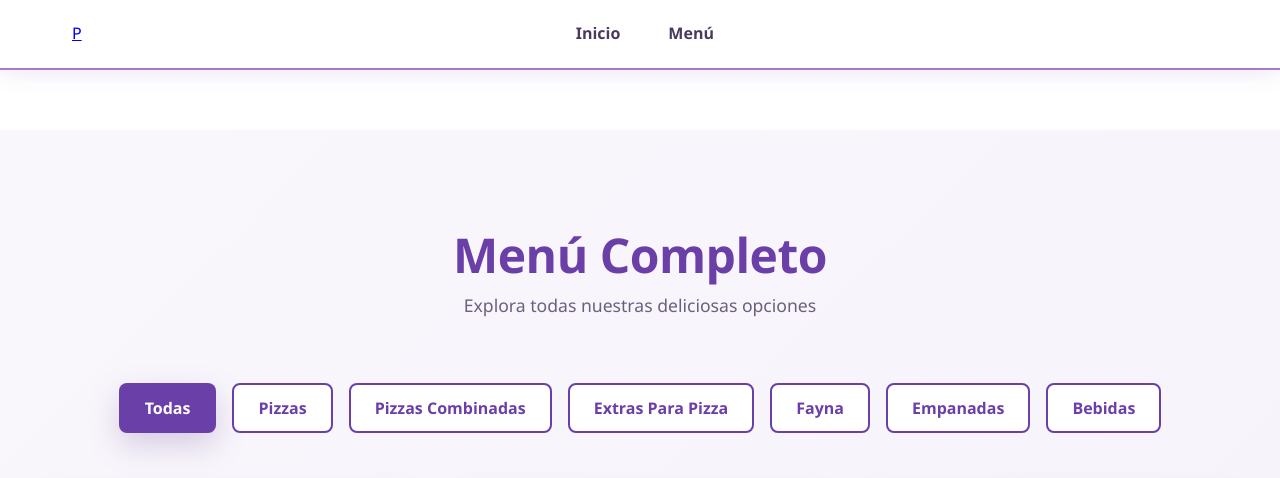
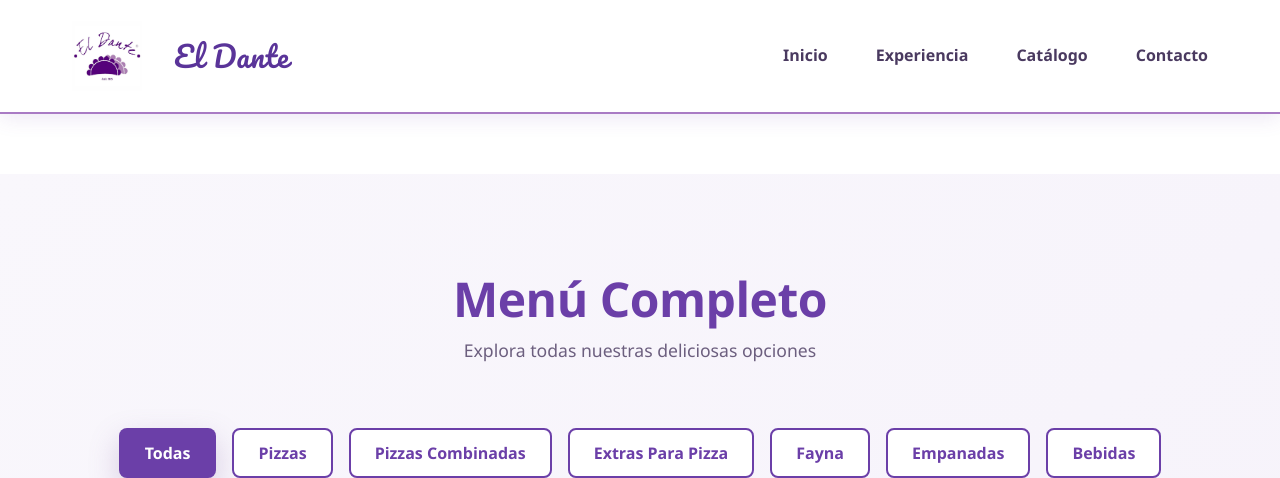
Before and after one commit to QuiteShyyy/El-D-Landing, a website: page menu.html in a window 1280 px wide. Shown: the top 478 px of the page. Drawn offline with Linux system fonts and the light colour scheme.

Commit message:
Fix all image paths and update navbar in menu.html
- Updated hero section images: IMG_9007.jpg  pepperoni_gd.jpg, IMG_9011.jpg  fugazza_gd.jpg
- Updated about section image: IMG_9069.jpg  humita.jpg
- Updated experience section image: IMG_9031.jpg  pollo.jpg
- Updated menu section image: IMG_9078.jpg  roquefort.jpg
- Fixed experience.html images: IMG_9113.jpg  humita.jpg, IMG_9103.jpg  jamonymorron_gd.jpg, IMG_9114.jpg  faina_rellena.jpg
- Fixed menu.html navbar to match other pages with proper logo and navigation links
- All image references now point to existing JPG files

```diff
--- a/menu.html
+++ b/menu.html
@@ -15,22 +15,21 @@
     <!-- Navbar -->
     <nav class="navbar">
         <div class="navbar__container">
-            <div class="navbar__logo">
-                <a href="index.html">P</a>
-            </div>
-            <ul class="navbar__menu">
-                <li class="navbar__item">
-                    <a href="index.html#home" class="navbar__link">Inicio</a>
-                </li>
-                <li class="navbar__item">
-                    <a href="menu.html" class="navbar__link active">Menú</a>
-                </li>
-            </ul>
-            <div class="navbar__hamburger" id="hamburger">
+            <a href="index.html" class="navbar__logo">
+                <img src="./images/logo.png" alt="El Dante Logo" class="navbar__logo-image">
+                <span class="navbar__logo-text">El Dante</span>
+            </a>
+            <button class="navbar__toggle" id="navToggle">
                 <span></span>
                 <span></span>
                 <span></span>
-            </div>
+            </button>
+            <ul class="navbar__menu" id="navMenu">
+                <li><a href="index.html" class="navbar__link">Inicio</a></li>
+                <li><a href="experience.html" class="navbar__link">Experiencia</a></li>
+                <li><a href="store.html" class="navbar__link">Catálogo</a></li>
+                <li><a href="https://api.whatsapp.com/send?phone=5491158956171" target="_blank" rel="noopener noreferrer" class="navbar__link">Contacto</a></li>
+            </ul>
         </div>
     </nav>
 
```
Also changed, not shown: experience.html (+3 -3 lines), index.html (+5 -5 lines).
